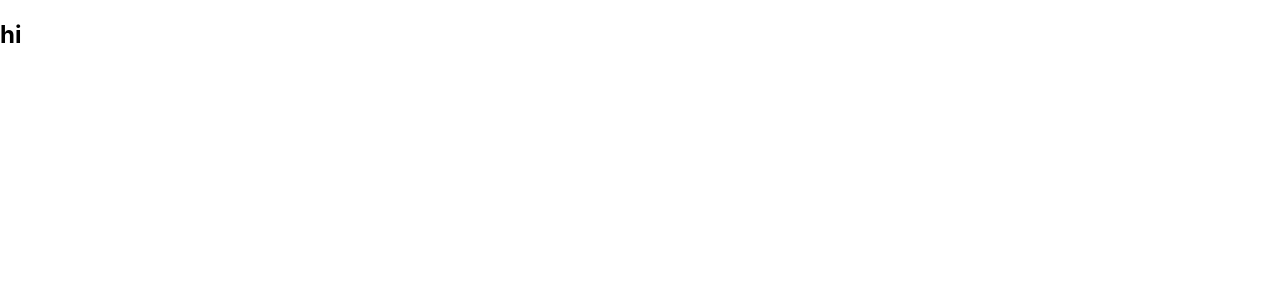
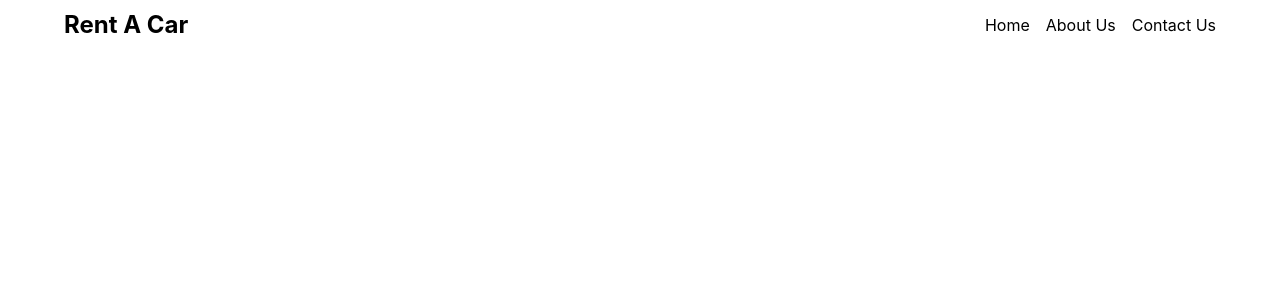
Before and after one commit to EltonTahiri/Rentacar-frontend, a React (Create React App) app: page / in a window 1280 px wide. Shown: the top 300 px of the page. Built offline with nearby package versions, Linux system fonts and the light colour scheme.

Commit message:
Navbar
This is the navbar

```diff
--- a/package.json
+++ b/package.json
@@ -8,7 +8,10 @@
     "@testing-library/user-event": "^13.5.0",
     "react": "^18.2.0",
     "react-dom": "^18.2.0",
+    "react-icons": "^4.4.0",
+    "react-router-dom": "^6.4.2",
     "react-scripts": "5.0.1",
+    "styled-components": "^5.3.6",
     "web-vitals": "^2.1.4"
   },
   "scripts": {
--- a/src/App.js
+++ b/src/App.js
@@ -1,9 +1,14 @@
+import { Routes, Route } from "react-router-dom";
+import Navbar from "./components/Navbar";
 
 function App() {
   return (
-    <div className="App">
-     <h2>hi</h2>
-    </div>
+    <>
+      <Navbar />
+      <Routes>
+        <Route />
+      </Routes>
+    </>
   );
 }
 
--- /dev/null
+++ b/src/components/Navbar.js
@@ -0,0 +1,84 @@
+import React, { useState } from "react";
+import styled from "styled-components";
+import { FaTimes, FaBars } from "react-icons/fa";
+
+const Navbar = () => {
+  const [toggle, setToggle] = useState(false);
+  const handleToggle = () => setToggle(!toggle);
+  return (
+    <NavbarContainer>
+      <div className="logo">
+        <h2>
+          Rent A <span>Car</span>
+        </h2>
+      </div>
+      <ul className={toggle ? "nav-menu activeN" : "nav-menu"}>
+        <li>Home</li>
+        <li>About Us</li>
+        <li>Contact Us</li>
+      </ul>
+      <div className="mobile-menu" onClick={handleToggle}>
+        {toggle ? (
+          <FaTimes style={{ color: "black", cursor: "pointer" }} size={22} />
+        ) : (
+          <FaBars style={{ color: "black", cursor: "pointer" }} size={22} />
+        )}
+      </div>
+    </NavbarContainer>
+  );
+};
+
+const NavbarContainer = styled.div`
+  display: flex;
+  align-items: center;
+  justify-content: space-between;
+  padding: 10px 2em;
+  .nav-menu {
+    display: flex;
+    gap: 1rem;
+    list-style: none;
+  }
+  .mobile-menu {
+    position: absolute;
+    right: 4%;
+    top: 3%;
+    display: none;
+    z-index: 100;
+  }
+  @media (max-width: 670px) {
+    padding: 10px;
+    .mobile-menu {
+      display: block;
+    }
+    .nav-menu {
+      position: fixed;
+      z-index: 99;
+      top: 1%;
+      right: -100%;
+      flex-direction: column;
+      justify-content: center;
+      width: 60%;
+      height: 60vh;
+      background-color: var(--main-color);
+      align-items: center;
+      border-radius: 20px;
+      box-shadow: -7px 10px 22px 7px rgba(78, 78, 78, 0.82);
+      border: 1px solid white;
+      transition: 0.4s;
+    }
+    .nav-menu li {
+      padding: 5px 0;
+      font-size: 24px;
+    }
+    .nav-menu.activeN {
+      right: 0;
+    }
+  }
+  @media (max-width: 350px) {
+    .nav-menu {
+      width: 90%;
+    }
+  }
+`;
+
+export default Navbar;
--- a/src/index.css
+++ b/src/index.css
@@ -1,13 +1,20 @@
+* {
+  margin: 0;
+  padding: 0;
+  box-sizing: border-box;
+}
+
 body {
   margin: 0;
-  font-family: -apple-system, BlinkMacSystemFont, 'Segoe UI', 'Roboto', 'Oxygen',
-    'Ubuntu', 'Cantarell', 'Fira Sans', 'Droid Sans', 'Helvetica Neue',
+  font-family: -apple-system, BlinkMacSystemFont, "Segoe UI", "Roboto", "Oxygen",
+    "Ubuntu", "Cantarell", "Fira Sans", "Droid Sans", "Helvetica Neue",
     sans-serif;
   -webkit-font-smoothing: antialiased;
   -moz-osx-font-smoothing: grayscale;
+  padding: 0 2em;
 }
 
 code {
-  font-family: source-code-pro, Menlo, Monaco, Consolas, 'Courier New',
+  font-family: source-code-pro, Menlo, Monaco, Consolas, "Courier New",
     monospace;
 }
--- a/src/index.js
+++ b/src/index.js
@@ -2,10 +2,11 @@ import React from "react";
 import ReactDOM from "react-dom/client";
 import "./index.css";
 import App from "./App";
+import { BrowserRouter } from "react-router-dom";
 
 const root = ReactDOM.createRoot(document.getElementById("root"));
 root.render(
-  <React.StrictMode>
+  <BrowserRouter>
     <App />
-  </React.StrictMode>
+  </BrowserRouter>
 );
```
Also changed, not shown: src/routes/Home.js (added, +11 -0 lines), 1 other file (tests, documents, lock files or other folders).
